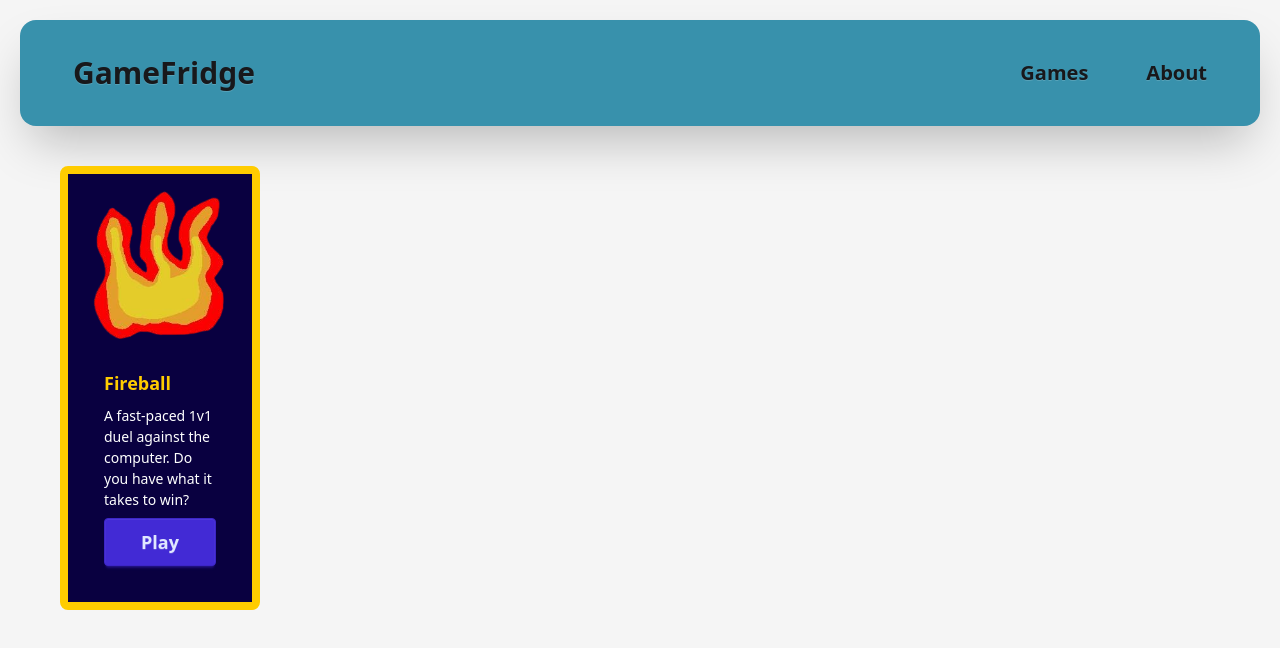
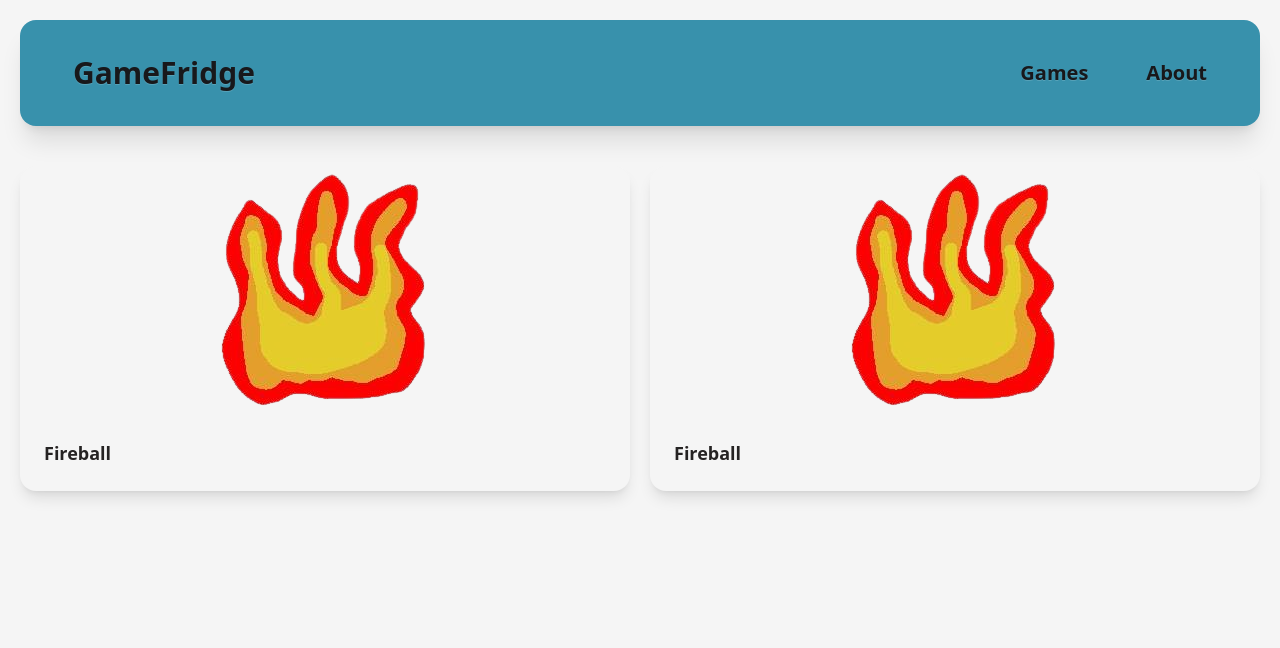
Before and after one commit to anay-schottlabs/web-experiments, a Vue app: page /games in a window 1280 px wide. Shown: the top 648 px of the page. Built offline with nearby package versions, Linux system fonts and the light colour scheme.

Commit message:
Added hover effects and shadows to cards in games list

```diff
--- a/src/App.vue
+++ b/src/App.vue
@@ -1,5 +1,5 @@
 <template>
-  <div class="navbar bg-palette-blue p-5 rounded-2xl shadow-2xl">
+  <div class="navbar bg-palette-blue p-5 rounded-2xl shadow-xl">
     <div class="flex-1">
       <router-link to="/" class="btn btn-ghost text-3xl hover:bg-palette-black rounded-xl p-8">GameFridge</router-link>
     </div>
@@ -14,7 +14,7 @@
       </ul>
     </div>
   </div>
-  <div class="p-10">
+  <div class="pt-10">
     <router-view></router-view>
   </div>
 </template>
--- a/src/Games.vue
+++ b/src/Games.vue
@@ -7,13 +7,17 @@ const games = [
     "url": "/games/fireball",
     "logo": fireballLogo,
     "description": "A fast-paced 1v1 duel against the computer. Do you have what it takes to win?"
+  },
+  {
+    "name": "Fireball",
+    "url": "/games/fireball",
+    "logo": fireballLogo,
+    "description": "A fast-paced 1v1 duel against the computer. Do you have what it takes to win?"
   }
 ]
-
-const imageDim = 250
 </script>
 
-<template>
+<!-- <template>
   <div v-for="game in games">
     <div class="card w-50 p-3 rounded-5">
       <img class="card-image-top d-block mx-auto" :src="game.logo" :width="imageDim" :height="imageDim">
@@ -24,14 +28,19 @@ const imageDim = 250
       </div>
     </div>
   </div>
+</template> -->
+
+<template>
+  <div class="grid grid-cols-2 gap-5">
+    <div
+    v-for="game in games"
+    class="card bg-palette-white shadow-lg rounded-2xl hover:ring-4 hover:ring-palette-blue hover:shadow-2xl transition-all">
+      <figure>
+        <img :src="game.logo">
+      </figure>
+      <div class="card-body">
+        <h1 class="card-title text-palette-black">{{ game.name }}</h1>
+      </div>
+    </div>
+  </div>
 </template>
-
-<style scoped>
-.card {
-  background-color: #090040;
-  border: 0.5em solid #FFCC00;
-}
-.card-title {
-  color: #FFCC00;
-}
-</style>
```
